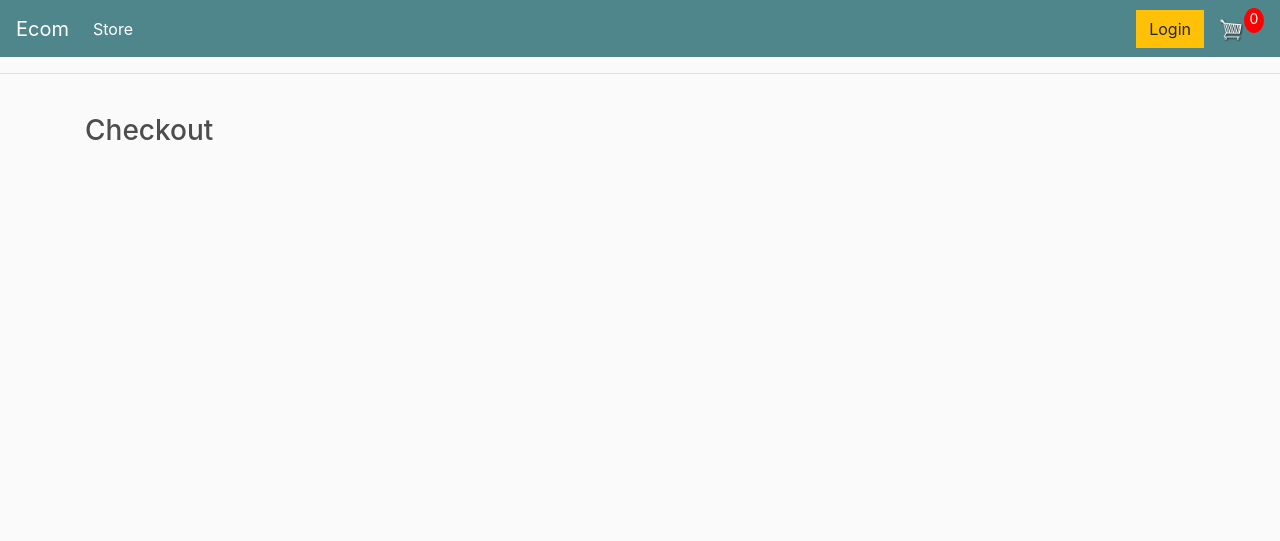
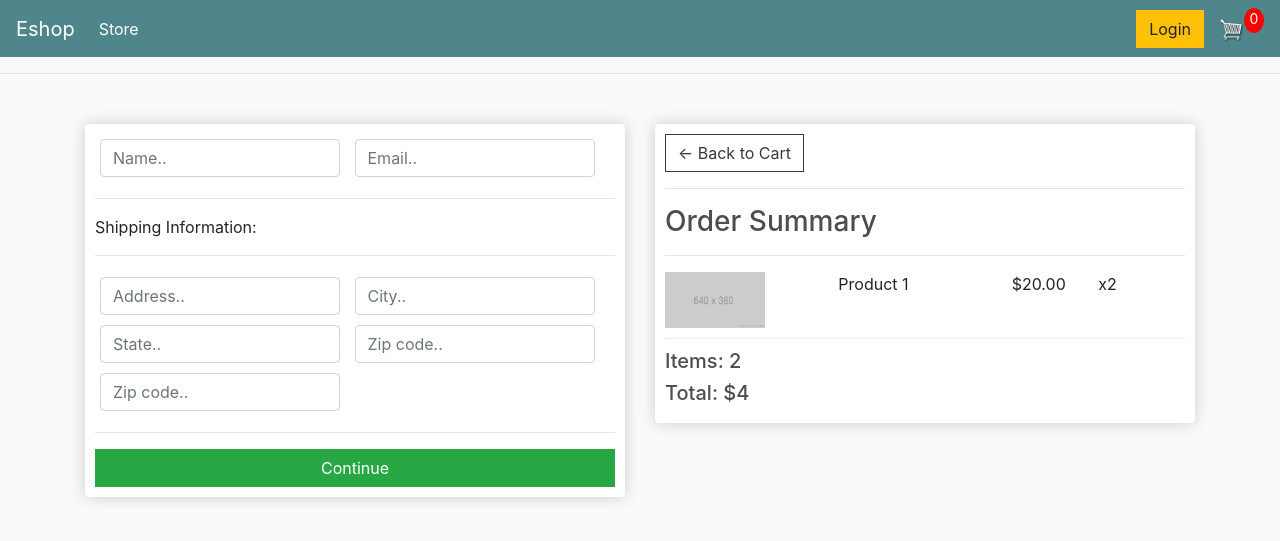
Before and after one commit to ccobasi/eshop, a Django app: template store/templates/store/checkout.html in a window 1280 px wide. Shown: the top 541 px of the page. Run offline with Django 3.2, Linux system fonts and the light colour scheme; the template is opened without the code that fills it, so the values that code supplies are empty; parts of the project's set-up code (start-up, migrations or seed data) failed here and were passed over; some libraries are stand-ins or nearby versions.

Commit message:
add box element to checkout

```diff
--- a/store/templates/store/checkout.html
+++ b/store/templates/store/checkout.html
@@ -1,3 +1,110 @@
 {% extends 'store/main.html' %} {% load static %} {% block content %}
-<h3>Checkout</h3>
+<div class="row">
+  <div class="col-lg-6">
+    <div class="box-element" id="form-wrapper">
+      <form id="form">
+        <div id="user-info">
+          <div class="form-field">
+            <input
+              required
+              class="form-control"
+              type="text"
+              name="name"
+              placeholder="Name.."
+            />
+          </div>
+          <div class="form-field">
+            <input
+              required
+              class="form-control"
+              type="email"
+              name="email"
+              placeholder="Email.."
+            />
+          </div>
+        </div>
+
+        <div id="shipping-info">
+          <hr />
+          <p>Shipping Information:</p>
+          <hr />
+          <div class="form-field">
+            <input
+              class="form-control"
+              type="text"
+              name="address"
+              placeholder="Address.."
+            />
+          </div>
+          <div class="form-field">
+            <input
+              class="form-control"
+              type="text"
+              name="city"
+              placeholder="City.."
+            />
+          </div>
+          <div class="form-field">
+            <input
+              class="form-control"
+              type="text"
+              name="state"
+              placeholder="State.."
+            />
+          </div>
+          <div class="form-field">
+            <input
+              class="form-control"
+              type="text"
+              name="zipcode"
+              placeholder="Zip code.."
+            />
+          </div>
+          <div class="form-field">
+            <input
+              class="form-control"
+              type="text"
+              name="country"
+              placeholder="Zip code.."
+            />
+          </div>
+        </div>
+
+        <hr />
+        <input
+          id="form-button"
+          class="btn btn-success btn-block"
+          type="submit"
+          value="Continue"
+        />
+      </form>
+    </div>
+
+    <br />
+    <div class="box-element hidden" id="payment-info">
+      <small>Paypal Options</small>
+    </div>
+  </div>
+
+  <div class="col-lg-6">
+    <div class="box-element">
+      <a class="btn btn-outline-dark" href="{% url 'cart' %}"
+        >&#x2190; Back to Cart</a
+      >
+      <hr />
+      <h3>Order Summary</h3>
+      <hr />
+      <div class="cart-row">
+        <div style="flex: 2">
+          <img class="row-image" src="{% static 'images/placeholder.png' %}" />
+        </div>
+        <div style="flex: 2"><p>Product 1</p></div>
+        <div style="flex: 1"><p>$20.00</p></div>
+        <div style="flex: 1"><p>x2</p></div>
+      </div>
+      <h5>Items: 2</h5>
+      <h5>Total: $4</h5>
+    </div>
+  </div>
+</div>
 {% endblock content %}
--- a/store/templates/store/main.html
+++ b/store/templates/store/main.html
@@ -20,7 +20,7 @@
   </head>
   <body>
     <nav class="navbar navbar-expand-lg navbar-dark bg-dark">
-      <a class="navbar-brand" href="{% url 'store' %}">Ecom</a>
+      <a class="navbar-brand" href="{% url 'store' %}">Eshop</a>
       <button
         class="navbar-toggler"
         type="button"
```
